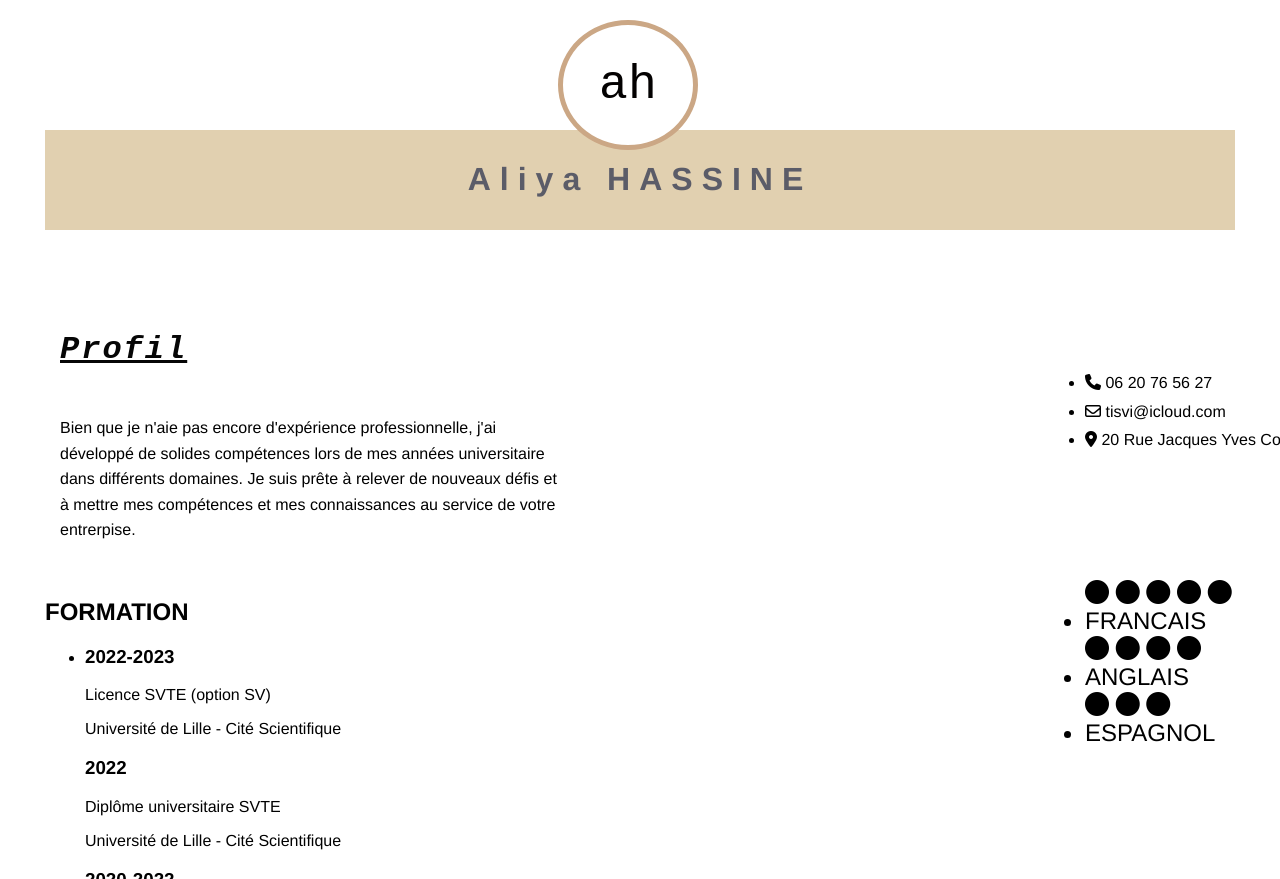
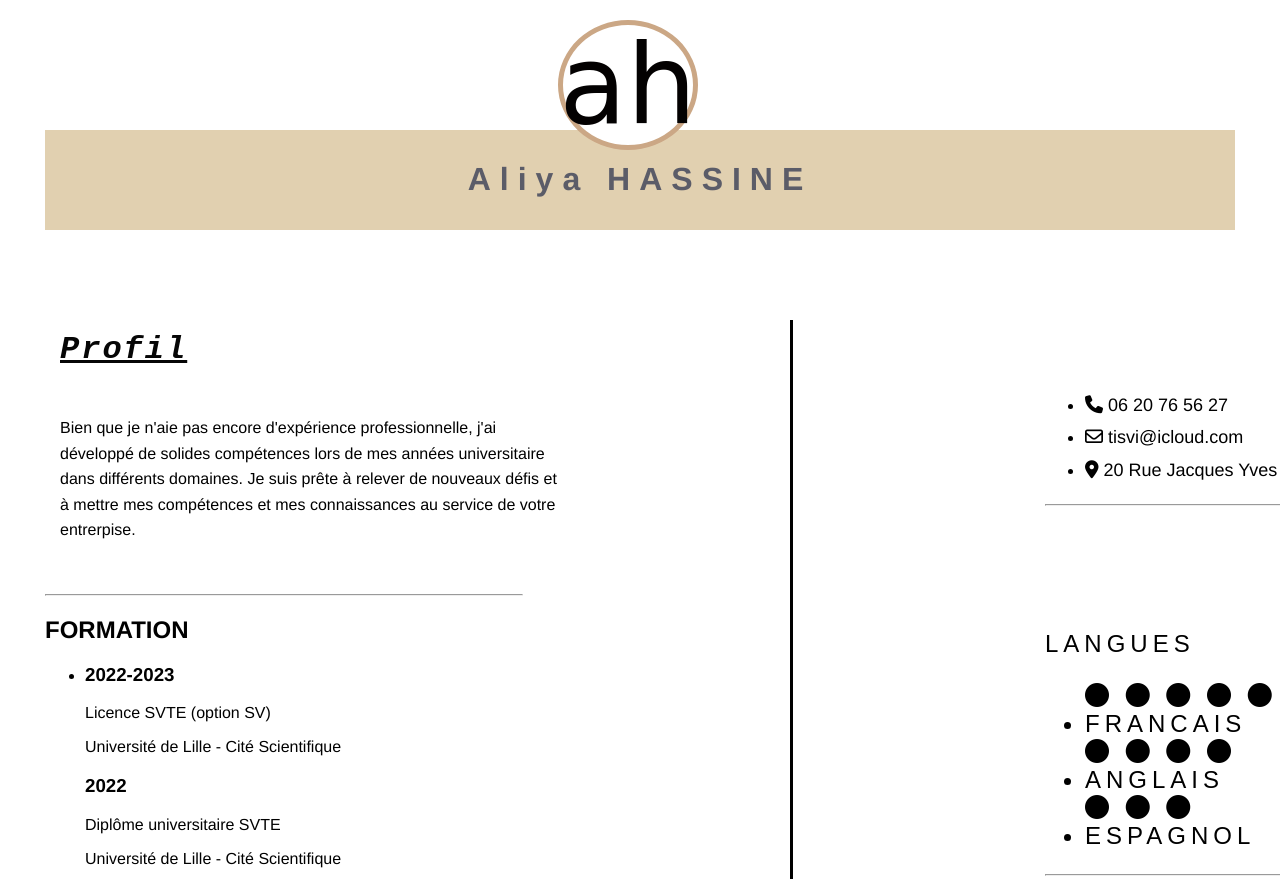
Before and after one commit to Aliyaa1/cv, a plain HTML site: page index.html in a window 1280 px wide. Shown: the top 879 px of the page. Drawn offline with Linux system fonts and the light colour scheme.

Commit message:
update commit

```diff
--- a/index.html
+++ b/index.html
@@ -32,7 +32,8 @@
             nouveaux défis et à mettre mes compétences et mes
             connaissances au service de votre entrerpise.</p></div>
 
-    </div>
+            <HR ALIGN=LEFT WIDTH="40%">
+                </div>
 
     <div class="FORMATION">
         <h2>FORMATION</h2>
@@ -66,8 +67,10 @@
             <li><i class="fa-regular fa-envelope"></i> tisvi@icloud.com</li>
             <li><i class="fa-solid fa-location-dot"></i> 20 Rue Jacques Yves Cousteau, Lambres Lez Douai</li>
         </ul>
+        <HR ALIGN=LEFT WIDTH="450">
 </div>
 <div class="Langues">
+    <p>LANGUES</p>
     <ul>
         <i class="fa-solid fa-circle"></i>
         <i class="fa-solid fa-circle"></i>
@@ -85,8 +88,10 @@
         <i class="fa-solid fa-circle"></i>
         <li>ESPAGNOL</li>
     </ul>
-</div>
+    <HR ALIGN=LEFT WIDTH="450">
+    </div>
 <div class="COMPETENCES">
+    <p>COMPETENCES</p>
     <ul>
         <li>Discipline</li>
         <li>Placide</li>
@@ -97,6 +102,8 @@
         <li>Permis B</li>
     </ul>
 </div>
+<div class="v-line">
+</div>
 </body>
 
 </html>
--- a/style.css
+++ b/style.css
@@ -15,9 +15,9 @@ body {
     margin: 25px;
 }
 .textcercle {
-    font-family: 'Courier New', Courier, monospace;
-    font-size: xxx-large;
+    font-family: 'Brush Script MT', 'Brush Script Std', cursive;    font-size: xxx-large;
     position: absolute;
+    font-size: 110px;
     top: 50%;
     left: 50%;
     transform: translate(-50%, -50%);
@@ -66,6 +66,13 @@ line-height: 1.6;
     top: -720px;
     left: 1000px;
     line-height: 1.8;
+    font-size: large;
+}
+.Langues
+{
+    letter-spacing: 5px;
+    text-align: center;
+
 }
 
 .Langues {
@@ -74,13 +81,30 @@ line-height: 1.6;
     top: -620px;
     left: 1000px;
     font-size:x-large;
-
-
+    font-family:Arial, Helvetica, sans-serif
+}
+hr {
+    color: #030101;
+    overflow: visible;
+    height: auto;
+    text-align: justify;
+    line-height: 10;
+    padding: 0%;
 }
 .COMPETENCES {
+    letter-spacing: 1.2px;
     position: relative;
     text-align: left;
     top: -420px;
     left: 1000px;
     font-size: xx-large;
+    font-style: normal;
 }
+.v-line{
+    border-left: solid #000;
+    height: 150%;
+    left: 70%;
+    position: absolute;
+    top: 320px;
+    left: 790px;
+   }
```
